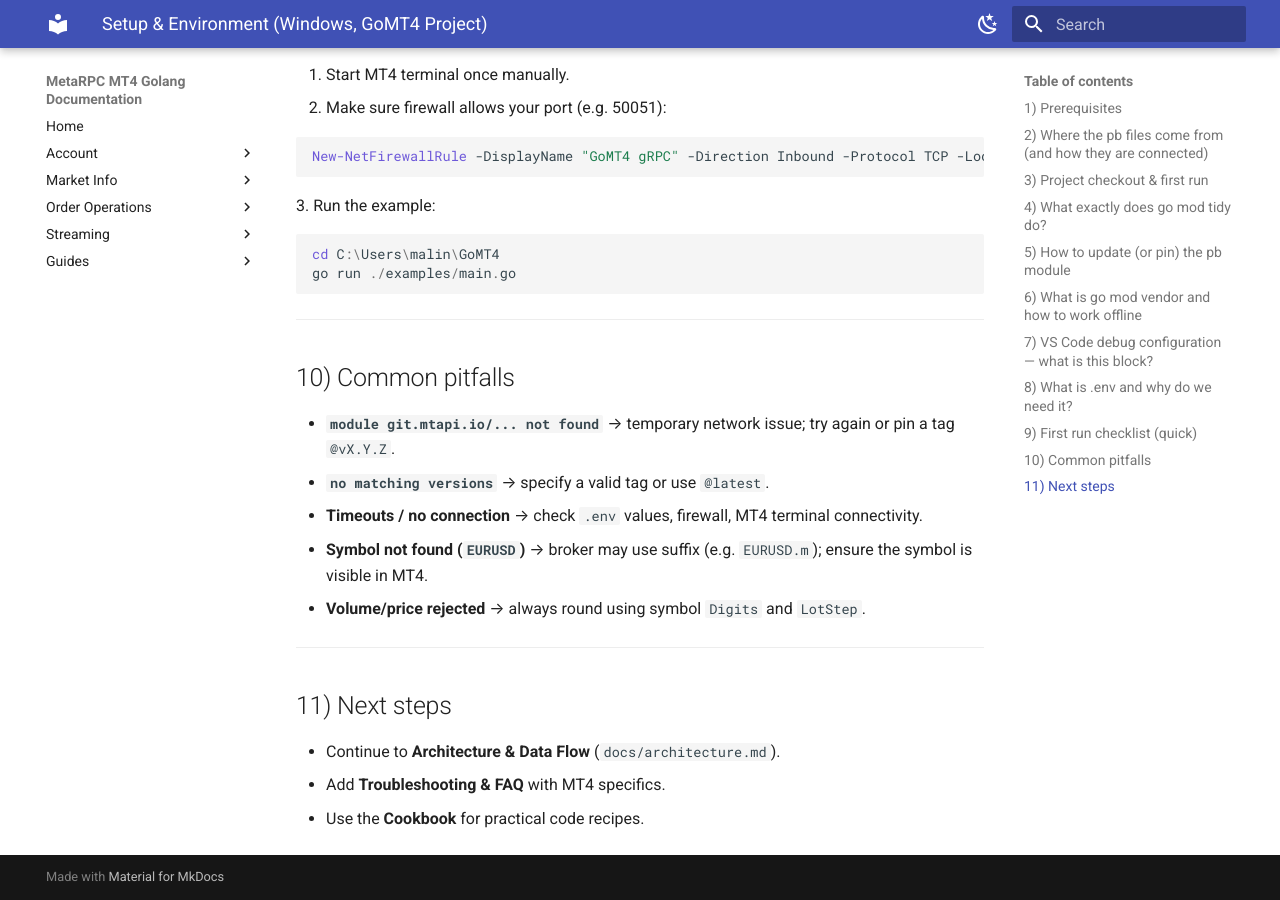
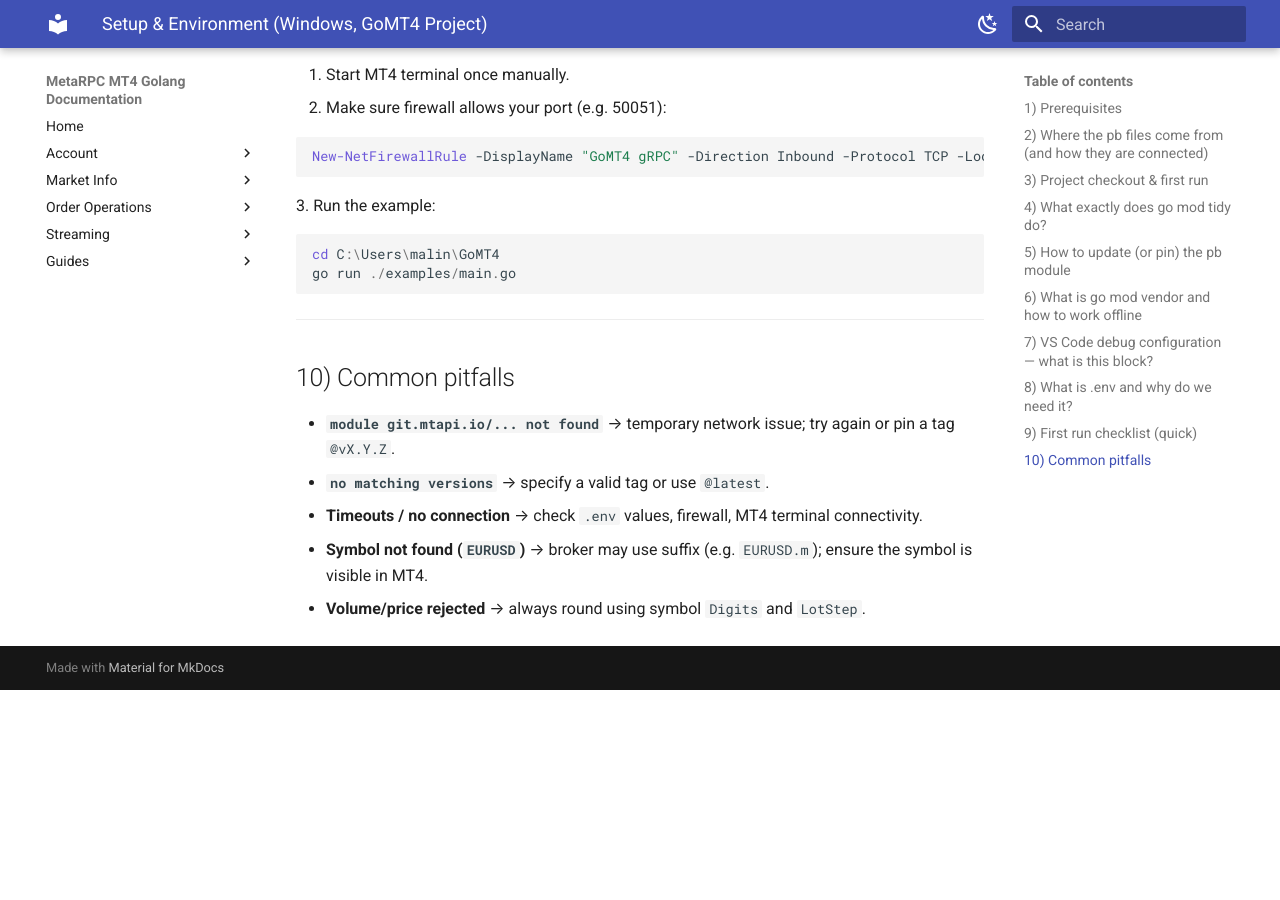
Before and after one commit to MetaRPC/GoMT4, an MkDocs documentation site: the page built from docs/setup.md, in a window 1280 px wide and 900 px high, scrolled down 4031 px. Built offline with MkDocs 1.6.1 and Material for MkDocs 9.7.7, drawn with Linux system fonts in a browser that asks for light colours; after the commit the page ends 4721 px from its top, so only the background shows below that.

Commit message:
Update setup.md

```diff
--- a/docs/setup.md
+++ b/docs/setup.md
@@ -194,11 +194,3 @@
 * **Timeouts / no connection** → check `.env` values, firewall, MT4 terminal connectivity.
 * **Symbol not found (`EURUSD`)** → broker may use suffix (e.g. `EURUSD.m`); ensure the symbol is visible in MT4.
 * **Volume/price rejected** → always round using symbol `Digits` and `LotStep`.
-
----
-
-## 11) Next steps
-
-* Continue to **Architecture & Data Flow** (`docs/architecture.md`).
-* Add **Troubleshooting & FAQ** with MT4 specifics.
-* Use the **Cookbook** for practical code recipes.
```
